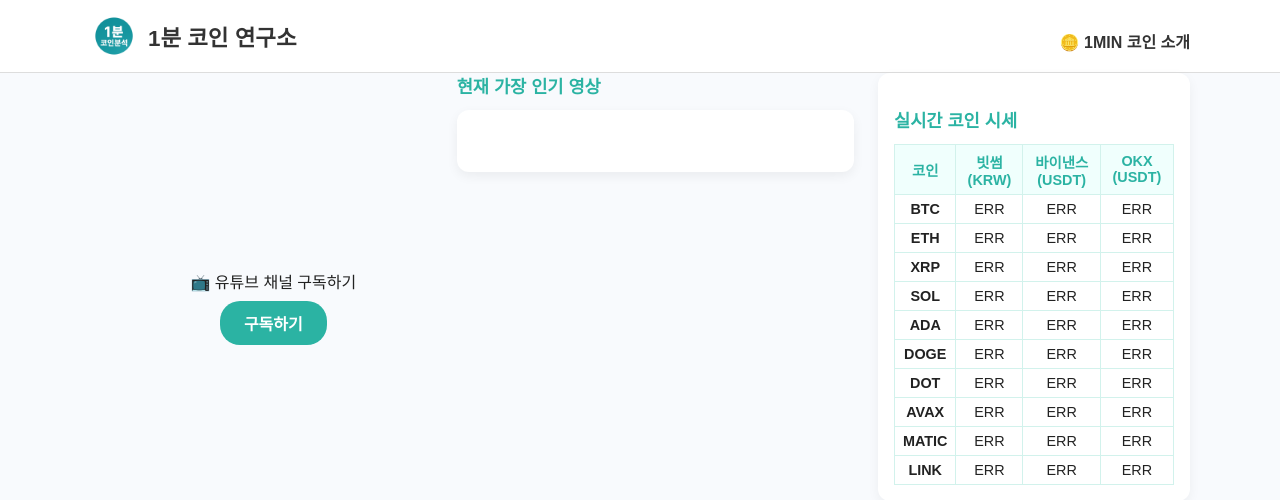
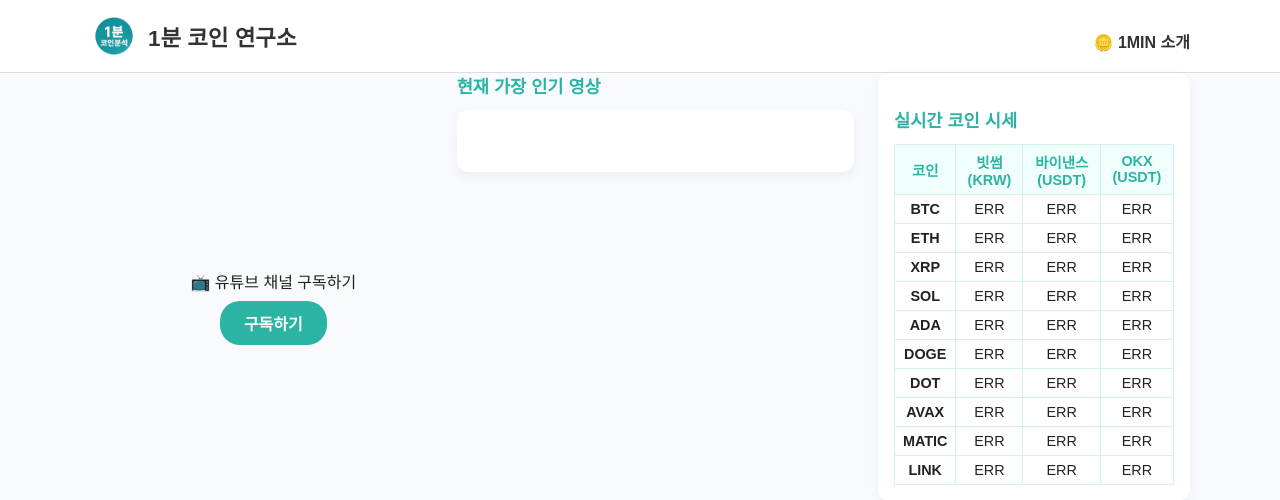
Before and after one commit to 1MinCoinLab/homepage, a Flask app: template templates/index.html in a window 1280 px wide. Shown: the top 500 px of the page. Run offline with Flask 3, Linux system fonts and the light colour scheme; the template is opened without the code that fills it, so the values that code supplies are empty.

Commit message:
Update index.html
🪙 1MIN 소개

```diff
--- a/templates/index.html
+++ b/templates/index.html
@@ -16,7 +16,7 @@
       </a>
       <!-- ✅ 네비게이션 메뉴 추가 -->
       <nav class="navbar">
-        <a href="/1mincoin" class="nav-item">🪙 1MIN 코인 소개 </a>
+        <a href="/1mincoin" class="nav-item">🪙 1MIN 소개 </a>
       </nav>
   </div>
 
```
